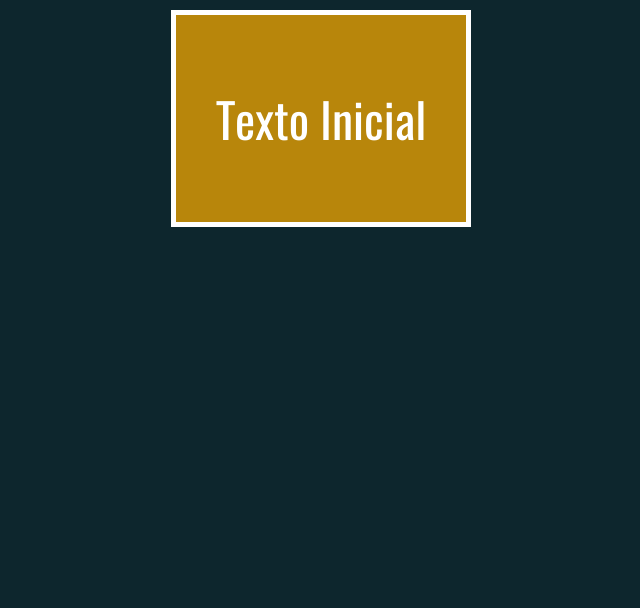
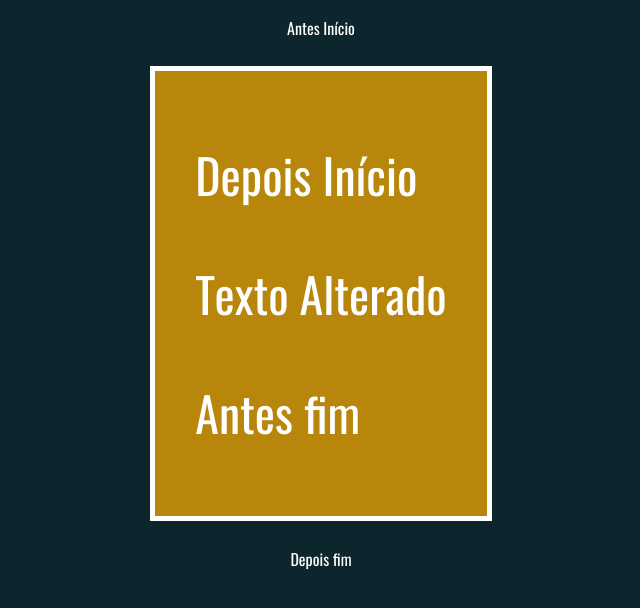
Before and after one commit to TiagoPBlaszcyk/Exercicios-Web-JavaScript, a plain HTML site: page html/dom/modificandoHTML2.html in a window 1280 px wide. Shown: the whole page, without its empty margins (319-959 px from the left). Drawn offline with Linux system fonts and the light colour scheme.

Commit message:
InserindoHTMLnoInicioFim

```diff
--- a/html/dom/modificandoHTML2.html
+++ b/html/dom/modificandoHTML2.html
@@ -12,7 +12,18 @@
         <p>Texto Inicial</p>
     </div>
     <script>
-        // ...
+        const div = document.querySelector('div')
+        div.innerHTML = 'Texto Alterado'
+        /* div.outerHTML = 'Altera inclusive o proprio elemento no caso a DIV'  */
+        div.insertAdjacentHTML('beforebegin', '<p>Antes Início </p>')
+        div.insertAdjacentHTML('afterbegin', '<p>Depois Início</p>')
+        div.insertAdjacentHTML('beforeend', '<p>Antes fim</p>')
+        div.insertAdjacentHTML('afterend', '<p>Depois fim</p>')
+
+        /* innerHTML devolve com a tag junto
+         innerText devolve somente o texto*/
+        console.log(div.innerText)
+
     </script>
 </body>
 
```
